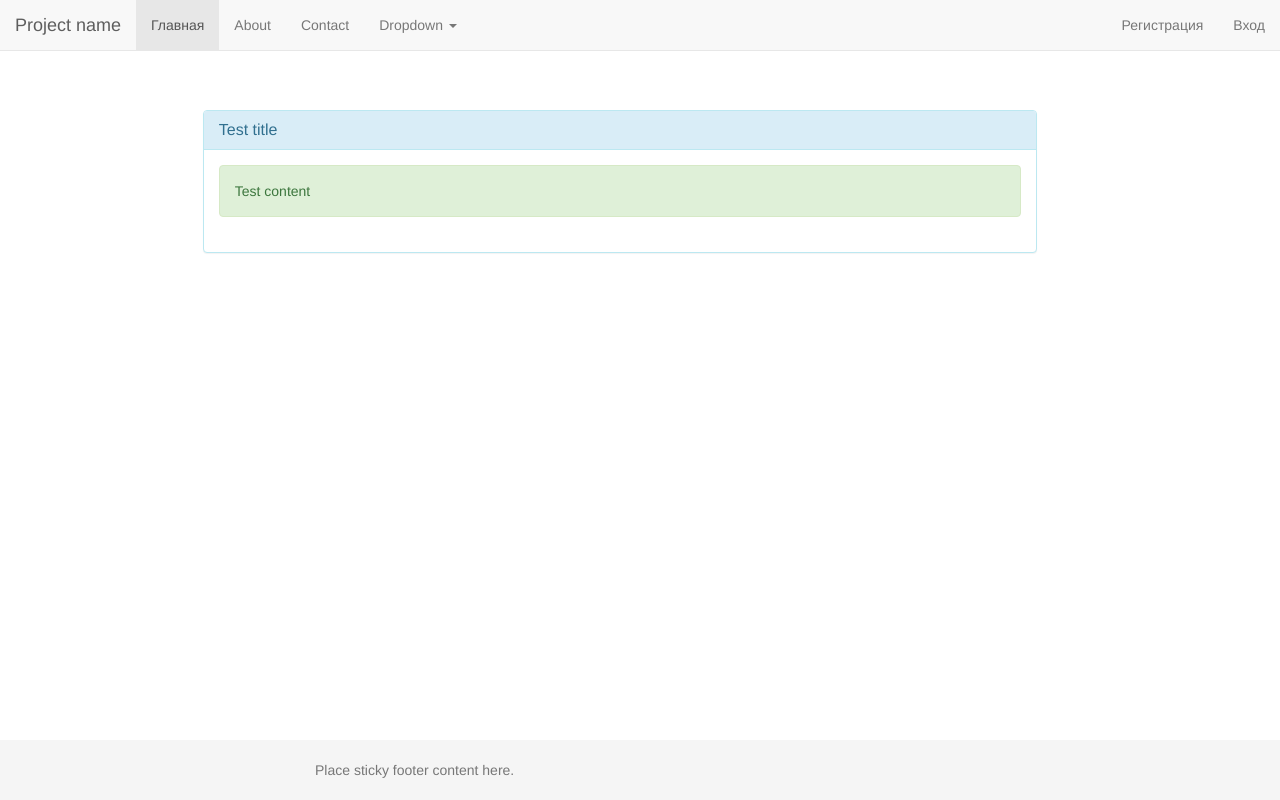
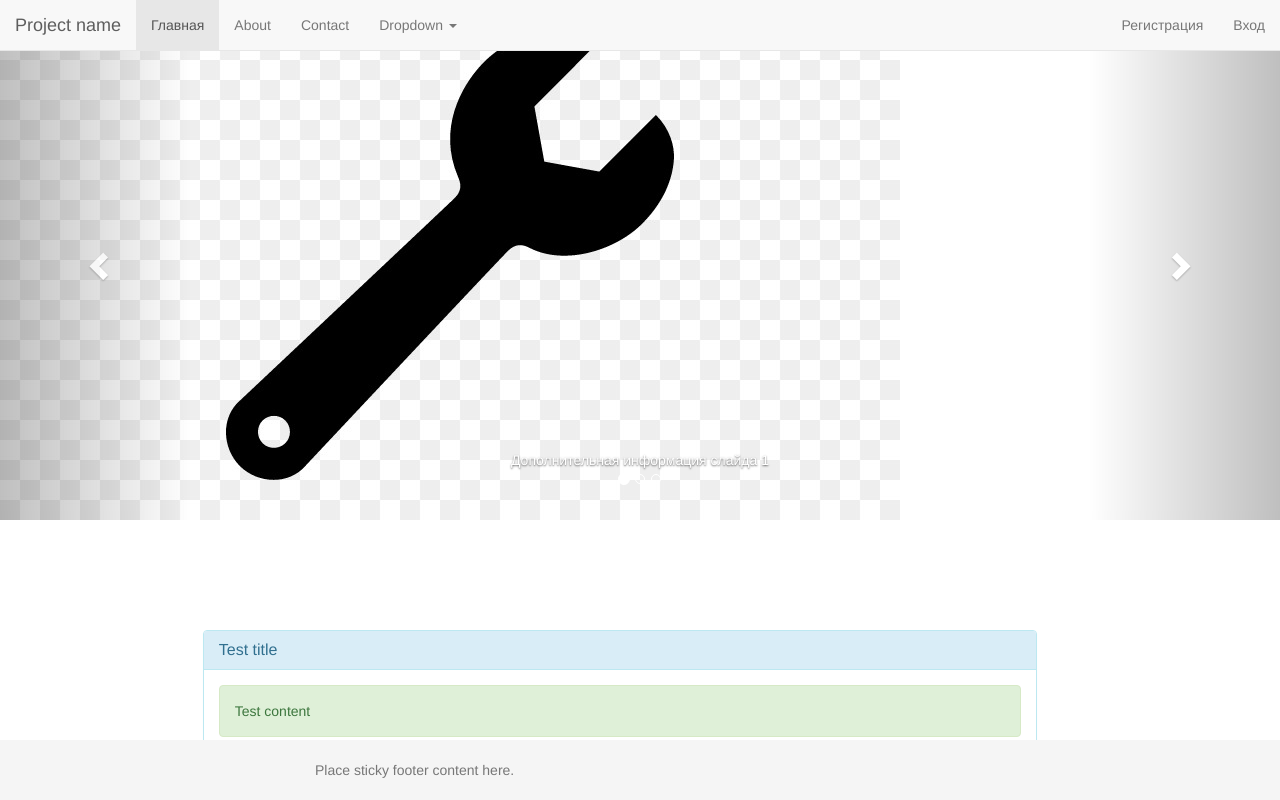
Before and after one commit to PSusov/template, a Django app: page /main/ in a window 1280 px wide. Run offline with Django 3.2, Linux system fonts and the light colour scheme; some libraries are stand-ins or nearby versions.

Commit message:
with slider

```diff
--- a/main/templates/base_generic.html
+++ b/main/templates/base_generic.html
@@ -59,6 +59,53 @@
         </div>
       </div>
     </div>
+<div id="testCarousel" class="carousel slide" data-ride="carousel">
+    <!-- Индикаторы карусели -->
+    <ol class="carousel-indicators">
+	<!-- Перейти к слайду №0 с помощью соответствующего атрибута с индексом data-slide-to="0" -->
+	<li data-target="#testCarousel" data-slide-to="0" class="active"></li>
+	<!-- Перейти к слайду №1 с помощью соответствующего индекса data-slide-to="1" -->
+	<li data-target="#testCarousel" data-slide-to="1"></li>
+	<!-- Перейти к слайду №1 с помощью соответствующего индекса data-slide-to="2" -->
+	<li data-target="#testCarousel" data-slide-to="2"></li>
+    </ol>
+
+    <!-- Слайды карусели -->
+    <div class="carousel-inner">
+	<!-- Слайд 1 -->
+	<div class="item active">
+	    <img src="{% static 'img/carousel-bootstrap-slide1.jpg' %}" alt="first image">
+	    <div class="carousel-caption">
+		Дополнительная информация слайда 1
+	    </div>
+	</div>
+	<!-- Слайд 2 -->
+	<div class="item">
+	    <img src="{% static 'img/carousel-bootstrap-slide2.jpg' %}" alt="second image">
+	    <div class="carousel-caption">
+		Дополнительная информация слайда 2
+	    </div>
+	</div>
+	<!-- Слайд 3 -->
+	<div class="item">
+	    <img src="{% static 'img/carousel-bootstrap-slide3.jpg' %}" alt="three image">
+	    <div class="carousel-caption">
+		Дополнительная информация слайда 3
+	    </div>
+	</div>
+    </div>
+
+    <!-- Навигация карусели (следующий или предыдущий слайд) -->
+    <!-- Кнопка, переход на предыдущий слайд с помощью атрибута data-slide="prev" -->
+    <a class="left carousel-control" href="#testCarousel" role="button" data-slide="prev">
+	<span class="glyphicon glyphicon-chevron-left"></span>
+    </a>
+    <!-- Кнопка, переход на следующий слайд с помощью атрибута data-slide="next" -->
+    <a class="right carousel-control" href="#testCarousel" role="button" data-slide="next">
+	<span class="glyphicon glyphicon-chevron-right"></span>
+    </a>
+</div>
+
     <div style="margin-top: 60px"></div>
       <div class="col-sm-10 ">
       {% block content %}{% endblock %}
```
Also changed, not shown: main/static/img/carousel-bootstrap-slide1.jpg (added), main/static/img/carousel-bootstrap-slide2.jpg (added), main/static/img/carousel-bootstrap-slide3.jpg (added), main/static/img/settings.jpg (added).
